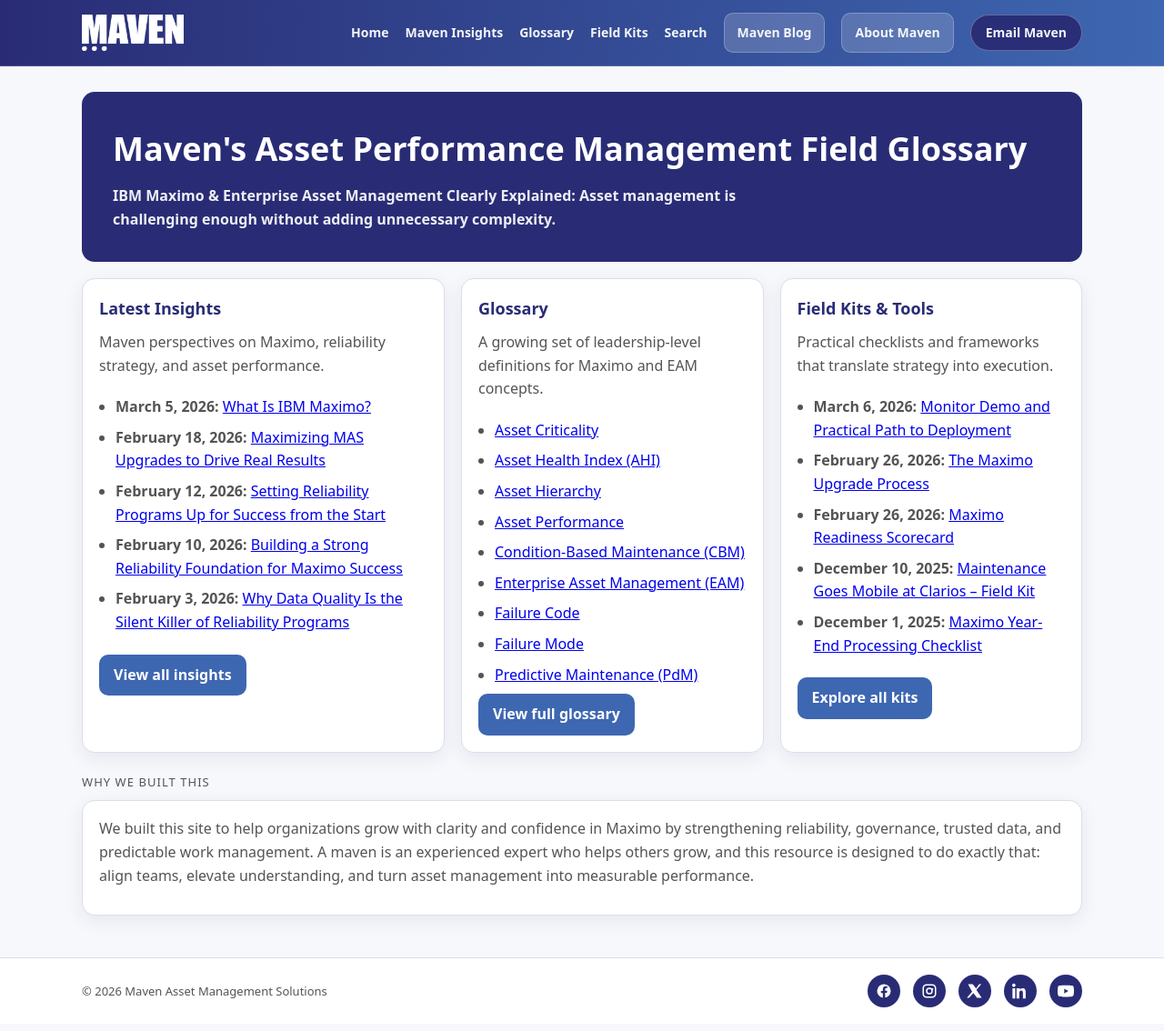
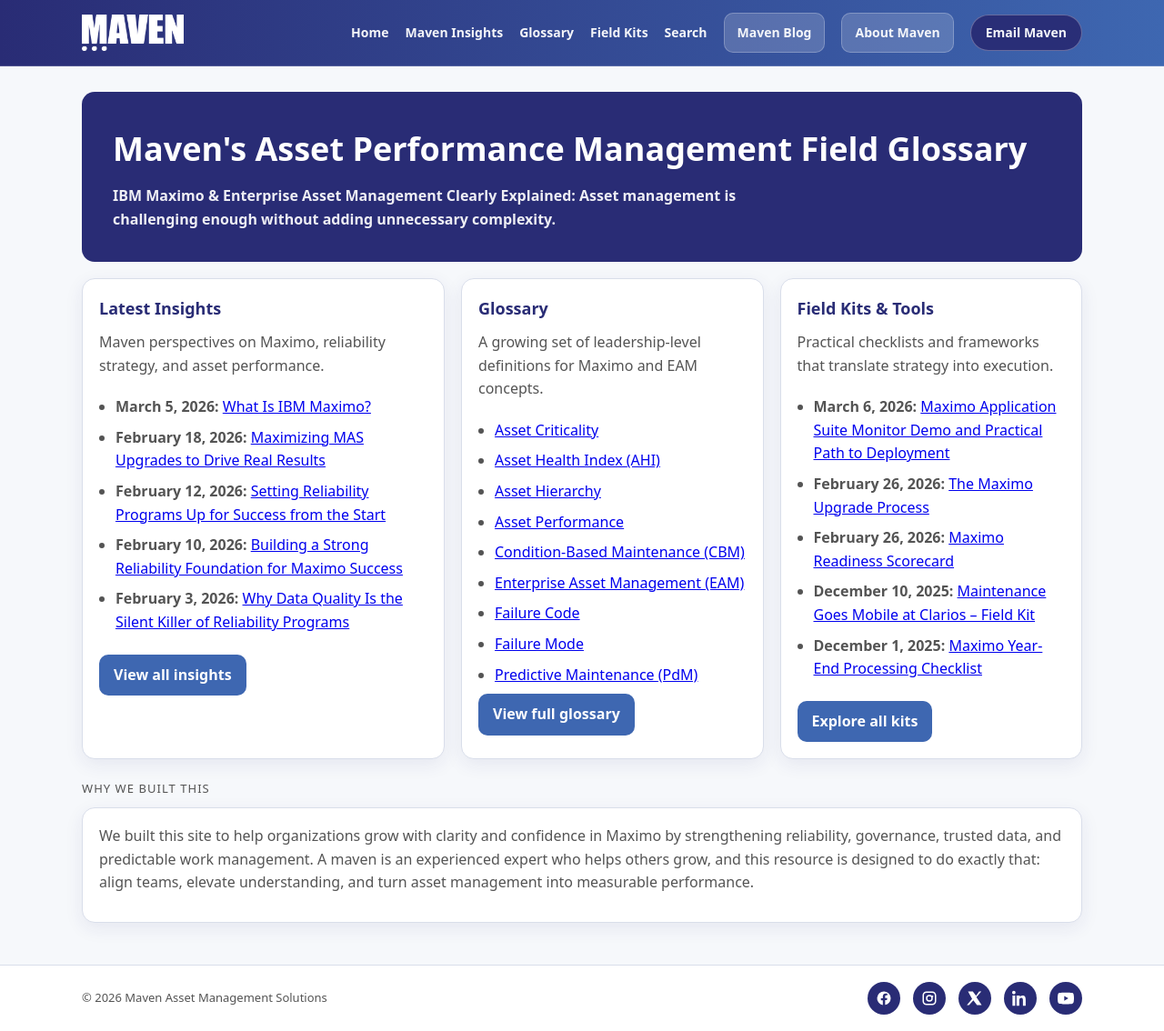
Before and after one commit to Maven-Asset-Management-Insights/content, a Jekyll site: the page built from index.md, in a window 1280 px wide. Shown: the whole page at 91% size. Built offline with Jekyll 4.4.1, drawn with Linux system fonts in a browser that asks for light colours.

Commit message:
Update monitor-demo-practical-path-to-deployment.md

```diff
--- a/field-kits/monitor-demo-practical-path-to-deployment.md
+++ b/field-kits/monitor-demo-practical-path-to-deployment.md
@@ -1,6 +1,6 @@
 ---
 layout: page
-title: "Monitor Demo and Practical Path to Deployment"
+title: "Maximo Application Suite Monitor Demo and Practical Path to Deployment"
 permalink: /field-kits/monitor-demo-practical-path-to-deployment/
 description: "A practical guide to moving from a Maximo Monitor demonstration to a deployment that delivers measurable operational value."
 category: field-kits
@@ -8,7 +8,7 @@ date: 2026-03-06
 ---
 
 <section class="hero">
-  <h1>Monitor Demo and Practical Path to Deployment</h1>
+  <h1>Maximo Application Suite Monitor Demo and Practical Path to Deployment</h1>
   <p><strong>How organizations move from a compelling Maximo Monitor demo to a deployment that delivers operational value.</strong></p>
 </section>
 
```
